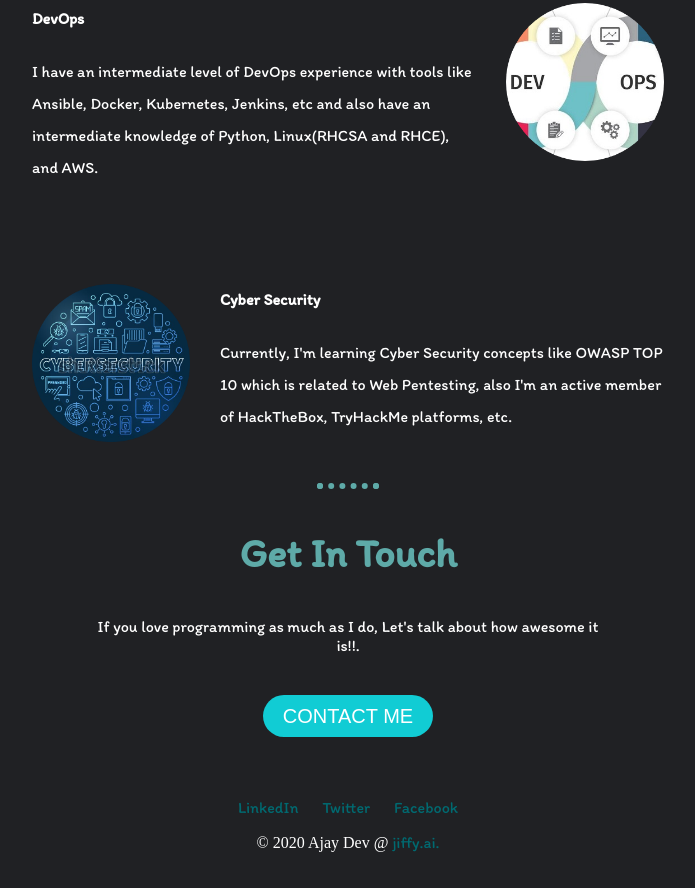
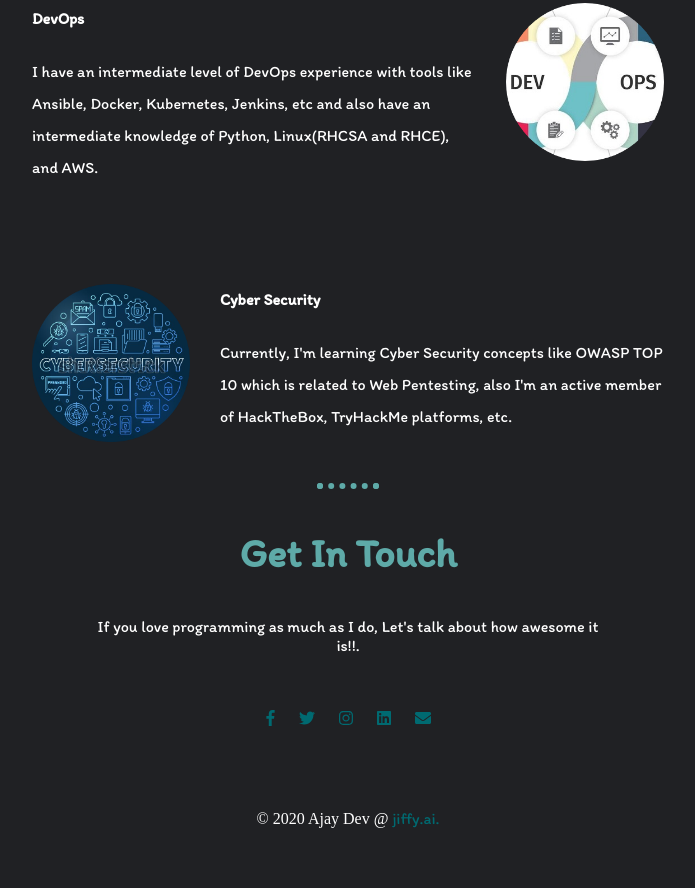
Before and after one commit to RogerThat17/Ajay-Dev, a plain HTML site: page index.html in a window 1280 px wide. Shown: the part 1052-1940 px from the top of the page, without its empty margins (292-987 px from the left). After the commit the page ends 1906 px from the top, so only its background shows below. Drawn offline with Linux system fonts and the light colour scheme.

Commit message:
changing contact me section and css

```diff
--- a/css/master.css
+++ b/css/master.css
@@ -29,7 +29,7 @@ h3 {
 .bottom-container {
     text-align: center;
     margin: auto;
-    padding: 20px 20px;
+    padding: 10px 10px;
 }
 
 .prof-pic {
@@ -134,3 +134,7 @@ p {
 h4 {
     color: white;
 }
+
+.social-images {
+    margin: 5px 10px;
+}
--- a/index.html
+++ b/index.html
@@ -4,17 +4,39 @@
 <head>
 	<meta charset="utf-8">
 	<title>Ajay Dev</title>
+
+	<!-- CSS stylesheet -->
 	<link rel="stylesheet" href="css/master.css">
+
+	<!-- Google Fonts -->
 	<link href="https://fonts.googleapis.com/css2?family=Montserrat:wght@100&family=Sacramento&display=swap" rel="stylesheet">
 	<link href="https://fonts.googleapis.com/css2?family=Itim&display=swap" rel="stylesheet">
+
+	<!-- Favicon Image -->
 	<link rel="icon" href="images/favicon.png" type="image/png" />
+
+	<!-- Font Awesome -->
+	<script defer src="https://use.fontawesome.com/releases/v5.0.7/js/all.js"></script>
+
 </head>
 
 <body>
+
+	<!-- Profile Section -->
+
+	<section>
+
 		<div class="top-container">
 			<img src="images/profile_pic_black.png" alt="prof-pic" class="prof-pic">
 			<h2>I'm Ajay</h2>
 		</div>
+
+	</section>
+
+	<!-- Skill and Info Section -->
+
+	<section>
+
 		<div class="mid-container">
 			<p class="intro">A tech enthusiast and math geek, Currently working as a <em>Software consultant at <strong><a href="https://jiffy.ai/">jiffy.ai.</a></strong></em></p>
 			<hr>
@@ -40,15 +62,28 @@
 			<div class="">
 				<h3>Get In Touch</h3>
 				<p class="contact-me-message">If you love programming as much as I do, Let's talk about how awesome it is!!.</p>
-			<a href="mailto:devadigaajay1729@gmail.com" class="btn">CONTACT ME</a>
+				<a href="https://www.facebook.com/ajeya.devadiga/"><i class="social-images fab fa-facebook-f"></i></a>
+				<a href="https://twitter.com/robinhood1729"><i class="social-images fab fa-twitter"></i></a>
+				<a href="https://www.instagram.com/ajay_devadiga17"><i class="social-images fab fa-instagram"></i></a>
+				<a href="https://www.linkedin.com/in/ajay-devadiga-60079b164/"><i class="social-images fab fa-linkedin"></i></a>
+				<a href="mailto:devadigaajay1729@gmail.com"><i class="social-images fas fa-envelope"></i></a>
 			</div>
 		</div>
+
+	</section>
+
+	<!-- Copyright Section -->
+
+	<section>
+
 		<div class="bottom-container">
-		<a href="https://www.linkedin.com/in/ajay-devadiga-60079b164/" class="cnt-me-links">LinkedIn</a>
-		<a href="https://twitter.com/robinhood1729" class="cnt-me-links">Twitter</a>
-		<a href="https://www.facebook.com/ajeya.devadiga/" class="cnt-me-links">Facebook</a>
 			<p>© 2020 Ajay Dev @ <a href="https://jiffy.ai/">jiffy.ai.</a></p>
 		</div>
+
+	</section>
+
+
+
 </body>
 
 </html>
```
Lines whose indentation alone changed are shown as unchanged.
